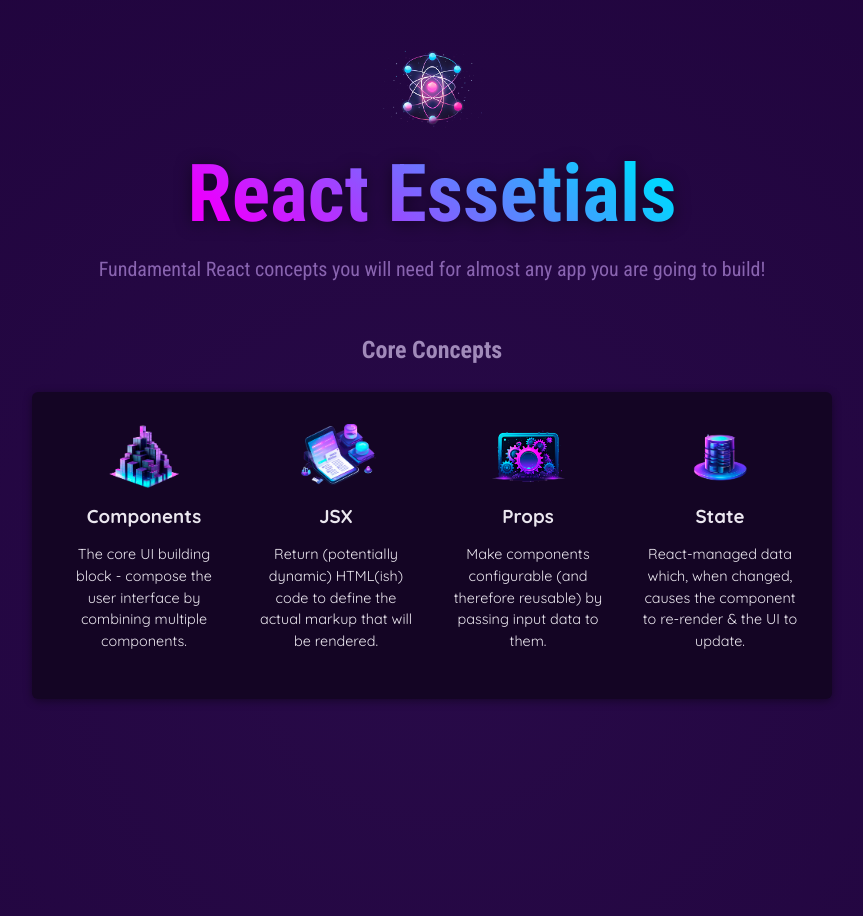
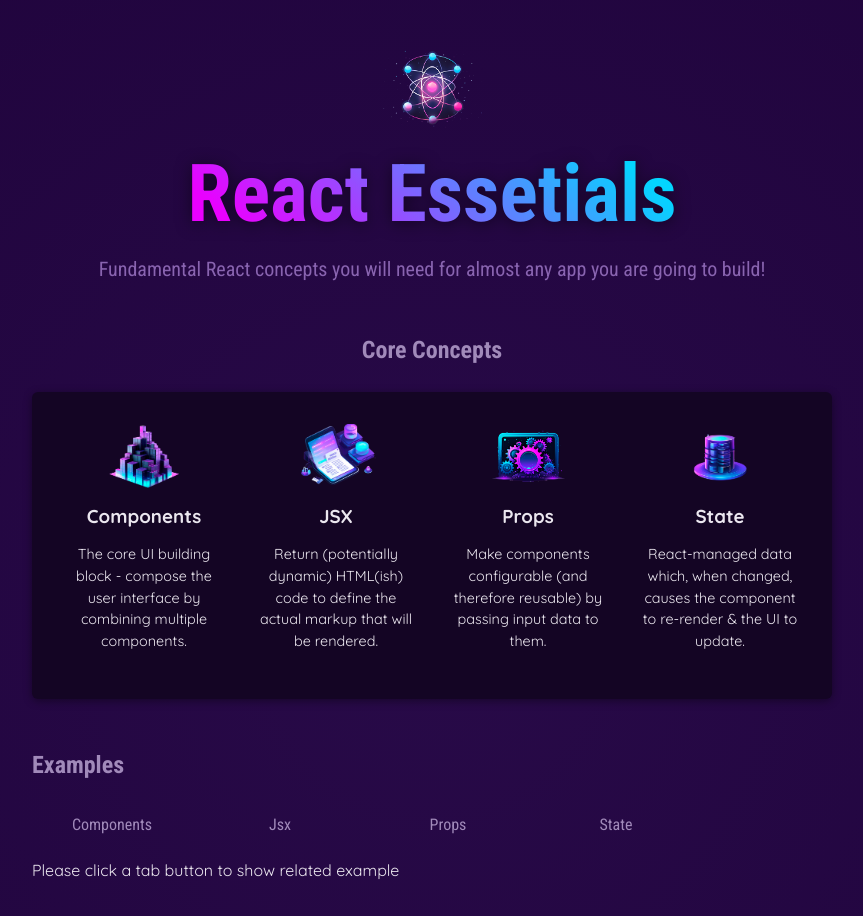
Before and after one commit to kelvinmacharia254/ReactJs-Essentials, a React (Vite) app: page / in a window 1280 px wide. Shown: the top 916 px of the page, without its empty margins (208-1071 px from the left). Built offline with nearby package versions, Linux system fonts and the light colour scheme.

Commit message:
feat: Menu tabs      - Add Menu tabs using Menu Semantic tag and ListItem Components with Buttons

```diff
--- a/src/App.jsx
+++ b/src/App.jsx
@@ -1,8 +1,13 @@
 import Header from './components/Header/Header.jsx'
 import CoreConceptsListItem from './components/CoreConceptsListItem/CoreConceptsListItem.jsx'
+import TabButtonListItem from "./components/TabButtonListItem/TabButtonListItem.jsx";
 import { CORE_CONCEPTS } from "./data.js";
 
 function App(){
+    let tabContent = 'Please click a tab button to show related example'
+    function handleSelect(buttonIndentity){
+        console.log(`${buttonIndentity} tab clicked`);
+    }
     return (
         <>
             <Header/>
@@ -22,6 +27,17 @@
                         <CoreConceptsListItem {...CORE_CONCEPTS[2]} />
                         <CoreConceptsListItem {...CORE_CONCEPTS[3]} />
                     </ul>
+                </section>
+                <section id="examples">
+                    {/* Illustrate React concepts by illustration of how to create tab buttons, props and state */}
+                    <h2>Examples</h2>
+                    <menu>
+                        <TabButtonListItem onSelect={()=>{handleSelect('components')}}>Components</TabButtonListItem>
+                        <TabButtonListItem onSelect={()=>{handleSelect('jsx')}}>Jsx</TabButtonListItem>
+                        <TabButtonListItem onSelect={()=>{handleSelect('props')}}>Props</TabButtonListItem>
+                        <TabButtonListItem onSelect={()=>{handleSelect('state')}}>State</TabButtonListItem>
+                    </menu>
+                    {tabContent}
                 </section>
             </main>
         </>
--- /dev/null
+++ b/src/components/TabButtonListItem/TabButtonListItem.css
@@ -0,0 +1,21 @@
+button {
+  padding: 0.5rem 1rem;
+  border: none;
+  border-radius: 6px;
+  background-color: transparent;
+  color: #a18aba;
+  font-family: "Roboto Condensed", sans-serif;
+  font-size: 1rem;
+  cursor: pointer;
+  transition: all 0.2s ease-in-out;
+}
+
+button:hover {
+  background-color: #1b082f;
+  color: #ebe7ef;
+}
+
+button.active {
+  background-color: #7925d3;
+  color: #ebe7ef;
+}
--- /dev/null
+++ b/src/components/TabButtonListItem/TabButtonListItem.jsx
@@ -0,0 +1,8 @@
+import './TabButtonListItem.css'
+export default function TabButtonListItem({children, onSelect}) {
+    return (
+        <li>
+            <button onClick={onSelect}>{children}</button>
+        </li>
+    )
+}
--- a/src/index.css
+++ b/src/index.css
@@ -53,3 +53,19 @@
   flex-wrap: wrap;
   justify-content: center;
 }
+
+#examples {
+  margin: 3rem auto;
+}
+
+#examples h2 {
+  text-align: left;
+}
+
+#examples menu {
+  margin: 1rem 0;
+  padding: 0;
+  display: flex;
+  gap: 0.5rem;
+  list-style: none;
+}
```
